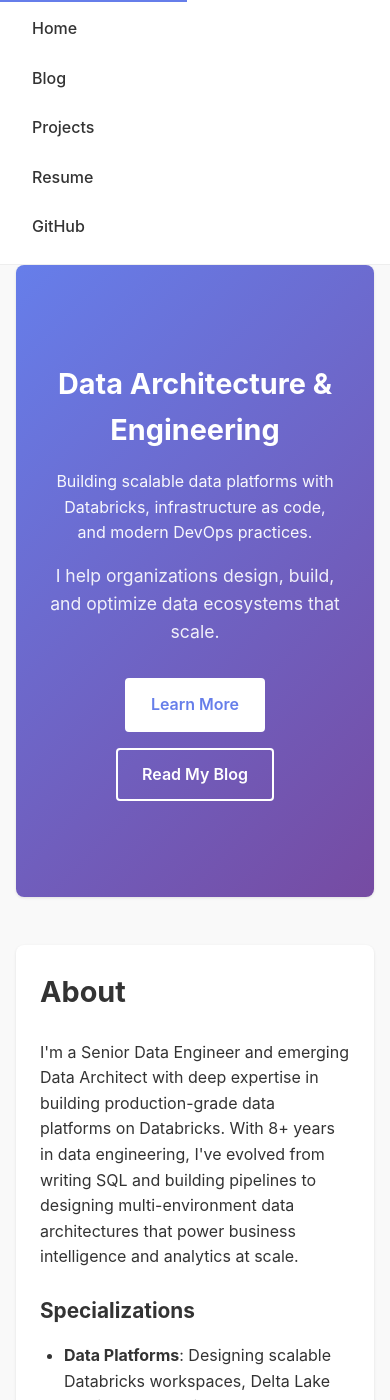
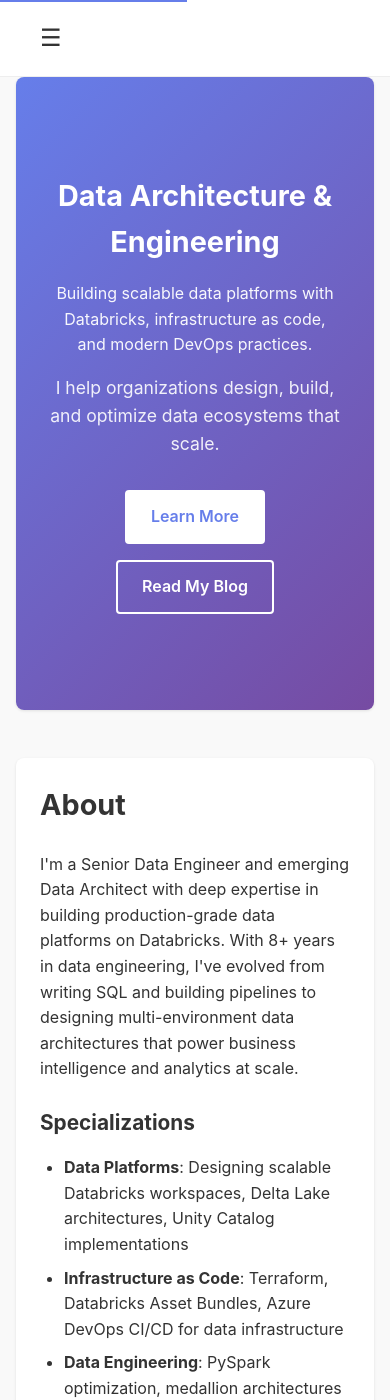
Before and after one commit to brianjmurray/cfktech-resume, a Jekyll site: the page built from index.md, in a window 390 px wide and 1400 px high. Built offline with Jekyll 4.4.1, drawn with Linux system fonts in a browser that asks for light colours.

Commit message:
Implement collapsible mobile navigation menu with hamburger button
Co-authored-by: brianjmurray <2327008+brianjmurray@users.noreply.github.com>

```diff
--- a/_layouts/default.html
+++ b/_layouts/default.html
@@ -108,6 +108,22 @@
       }
 
       nav a:hover {
+        color: var(--color-link);
+      }
+
+      /* Hamburger Menu Button - Hidden on Desktop */
+      .menu-toggle {
+        display: none;
+        background: none;
+        border: none;
+        font-size: 1.5rem;
+        cursor: pointer;
+        color: var(--color-text);
+        padding: 0.5rem;
+        margin: 0;
+      }
+
+      .menu-toggle:hover {
         color: var(--color-link);
       }
 
@@ -538,9 +554,41 @@
           font-size: 1rem;
         }
 
+        /* Show hamburger menu on mobile */
+        .menu-toggle {
+          display: block;
+        }
+
+        /* Hide navigation by default on mobile */
         nav ul {
+          display: none;
           flex-direction: column;
-          gap: 1rem;
+          gap: 0;
+          position: absolute;
+          top: 100%;
+          left: 0;
+          right: 0;
+          background: var(--color-bg-elevated);
+          border-bottom: 1px solid var(--color-border);
+          box-shadow: 0 4px 6px var(--shadow-light);
+        }
+
+        /* Show navigation when menu is open */
+        nav ul.show {
+          display: flex;
+        }
+
+        nav li {
+          border-bottom: 1px solid var(--color-border);
+        }
+
+        nav li:last-child {
+          border-bottom: none;
+        }
+
+        nav a {
+          display: block;
+          padding: 1rem 2rem;
         }
 
         section {
@@ -596,13 +644,38 @@
             el.remove();
           }
         });
+
+        // Mobile menu toggle
+        var menuToggle = document.getElementById('menu-toggle');
+        var navMenu = document.getElementById('nav-menu');
+
+        if (menuToggle && navMenu) {
+          menuToggle.addEventListener('click', function() {
+            navMenu.classList.toggle('show');
+            var isOpen = navMenu.classList.contains('show');
+            menuToggle.setAttribute('aria-expanded', isOpen);
+            menuToggle.innerHTML = isOpen ? '✕' : '☰';
+          });
+
+          // Close menu when clicking a link
+          navMenu.querySelectorAll('a').forEach(function(link) {
+            link.addEventListener('click', function() {
+              if (window.innerWidth <= 768) {
+                navMenu.classList.remove('show');
+                menuToggle.setAttribute('aria-expanded', 'false');
+                menuToggle.innerHTML = '☰';
+              }
+            });
+          });
+        }
       });
     </script>
   </head>
   <body>
     <a href="#main-content" class="skip-link">Skip to main content</a>
     <nav aria-label="Main navigation">
-      <ul>
+      <button id="menu-toggle" class="menu-toggle" aria-expanded="false" aria-controls="nav-menu" aria-label="Toggle navigation menu">☰</button>
+      <ul id="nav-menu">
         <li><a href="/">Home</a></li>
         <li><a href="/blog/">Blog</a></li>
         <li><a href="/projects/">Projects</a></li>
```
Also changed, not shown: Gemfile.lock (added).
